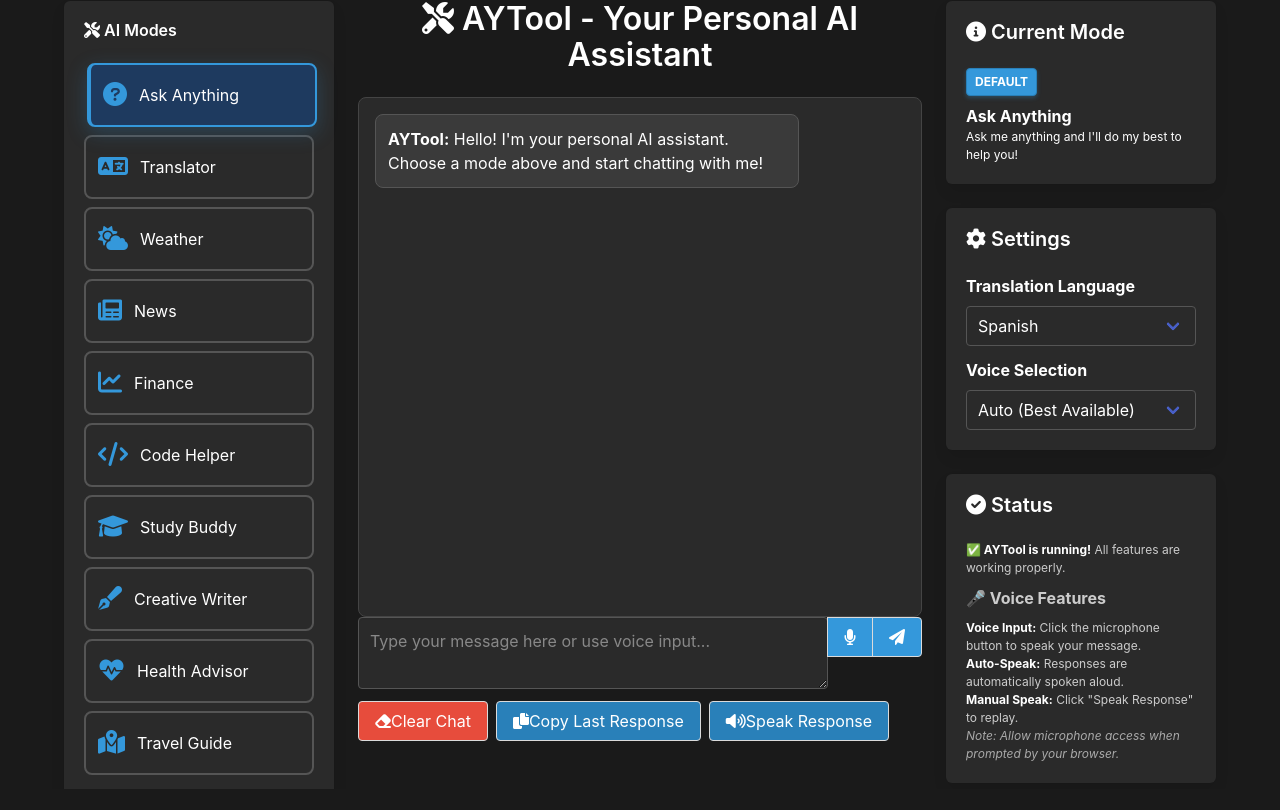
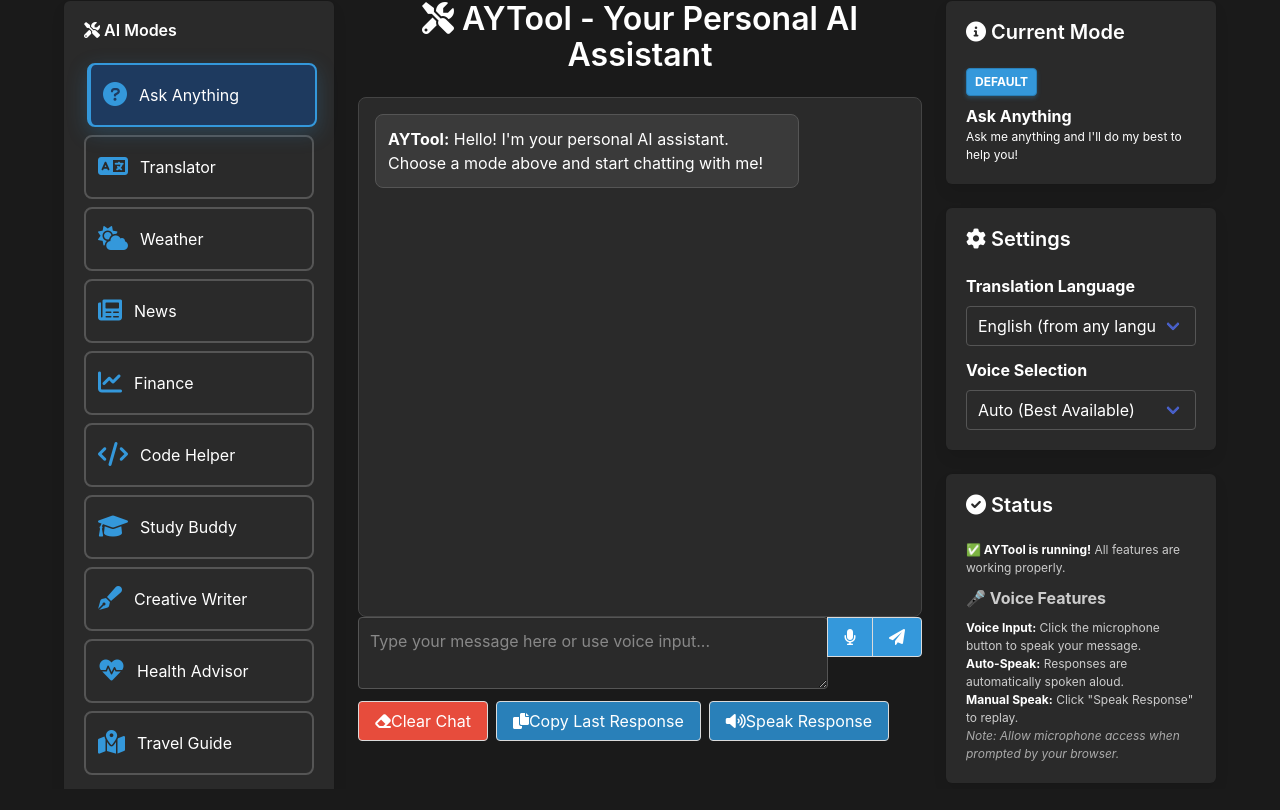
Before and after one commit to atulyadav128/translate, a Flask app: page / in a window 1280 px wide. Shown: the part 99-909 px from the top of the page. Run offline with Flask 3, Linux system fonts and the light colour scheme; some libraries are stand-ins or nearby versions.

Commit message:
Implement smart language defaults: Spanish for Translator, English for other modes

```diff
--- a/templates/index.html
+++ b/templates/index.html
@@ -378,8 +378,8 @@
                             <div class="control">
                                 <div class="select is-fullwidth">
                                     <select id="translationLanguage">
-                                        <option value="English">English (from any language)</option>
-                                        <option value="Spanish" selected>Spanish</option>
+                                        <option value="English" selected>English (from any language)</option>
+                                        <option value="Spanish">Spanish</option>
                                         <option value="Hindi">Hindi</option>
                                         <option value="French">French</option>
                                         <option value="German">German</option>
@@ -483,6 +483,16 @@
                 <p><strong>${info.name}</strong></p>
                 <p class="is-size-7">${info.desc}</p>
             `;
+
+            // Smart language switching based on mode
+            const languageSelect = document.getElementById('translationLanguage');
+            if (currentMode === 'translator') {
+                // Set Spanish as default for translator mode
+                languageSelect.value = 'Spanish';
+            } else {
+                // Set English as default for all other modes
+                languageSelect.value = 'English';
+            }
         }
 
         // Send message functionality
```
